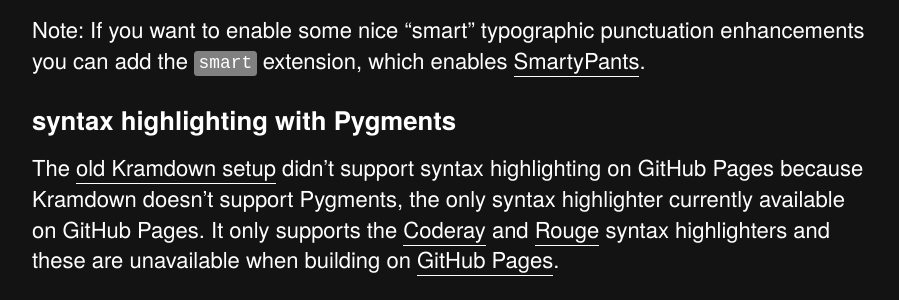
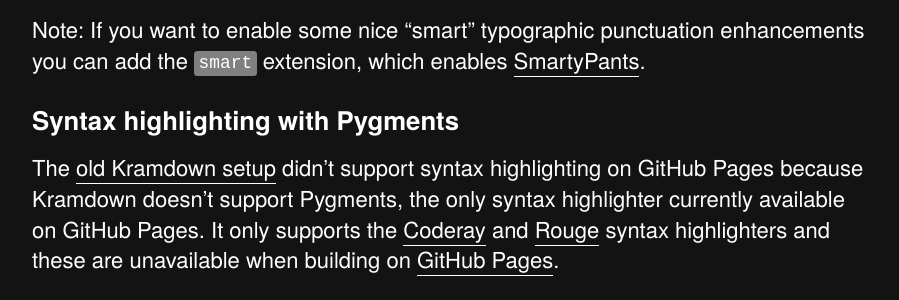
Before and after one commit to simonvanderveldt/simonvanderveldt.nl, a Jekyll site: the page built from _posts/2015-04-13-github-pages-now-with-github-flavored-markdown-footnotes-and-syntax-highlighting.md, in a window 1280 px wide. Shown: the part 1309-1609 px from the top of the page, without its empty margins (190-1089 px from the left). Built offline with Jekyll 4.4.1, drawn with Linux system fonts in a browser that asks for light colours.

```diff
--- a/_posts/2015-04-13-github-pages-now-with-github-flavored-markdown-footnotes-and-syntax-highlighting.md
+++ b/_posts/2015-04-13-github-pages-now-with-github-flavored-markdown-footnotes-and-syntax-highlighting.md
@@ -40,7 +40,7 @@ Et voilà, footnotes[^1]!
 Note: If you want to enable some nice "smart" typographic punctuation enhancements you can add the `smart` extension, which enables [SmartyPants](http://daringfireball.net/projects/smartypants/).
 
 
-### syntax highlighting with Pygments
+### Syntax highlighting with Pygments
 The [old Kramdown setup]({% post_url 2013-09-09-jekyll-github-flavored-markdown-and-footnotes %}) didn't support syntax highlighting on GitHub Pages because Kramdown doesn't support Pygments, the only syntax highlighter currently available on GitHub Pages. It only supports the [Coderay](http://kramdown.gettalong.org/syntax_highlighter/coderay.html) and [Rouge](http://kramdown.gettalong.org/syntax_highlighter/rouge.html) syntax highlighters and these are unavailable when building on [GitHub Pages](https://pages.github.com/versions/).
 
 To use Pygments we only have to set the `highlighter` option in `_config.yml` to `pygments`:
```
